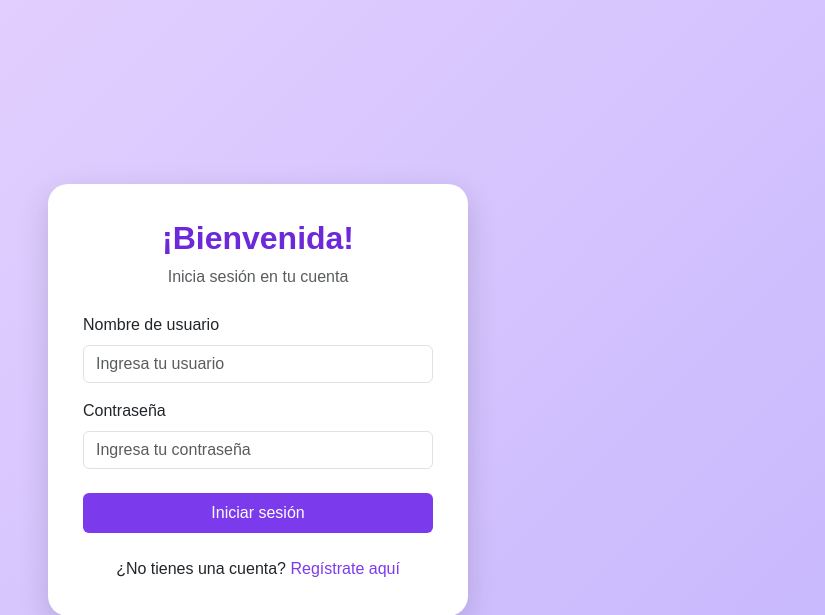
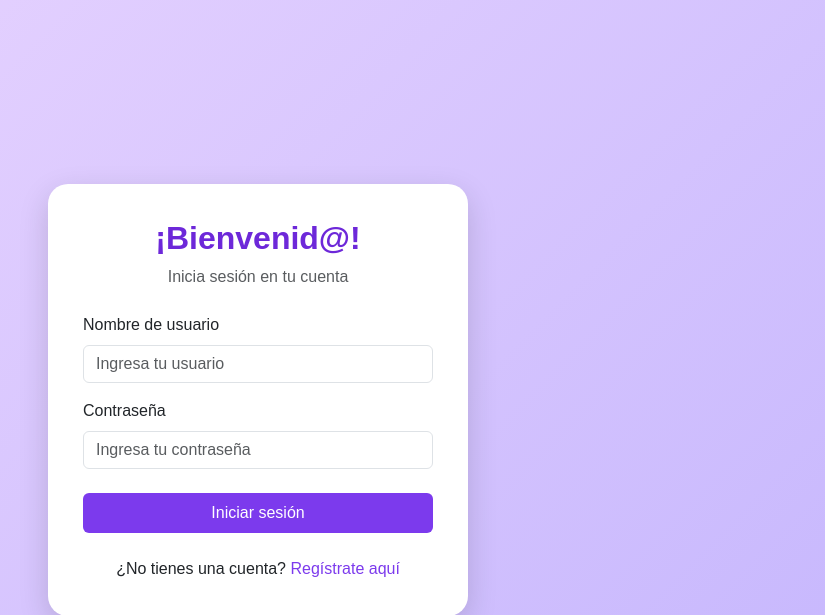
Before and after one commit to Stacycm/Workshops_ISW613, a PHP site: page /login.php in a window 1280 px wide. Shown: the top 615 px of the page, without its empty margins (382-1207 px from the left). Run offline with PHP 8.4, Linux system fonts and the light colour scheme.

Commit message:
Edicion login

```diff
--- a/workshop2/login.php
+++ b/workshop2/login.php
@@ -103,7 +103,7 @@ if ($_SERVER["REQUEST_METHOD"] == "POST") {
 
     <div class="login-card">
         <div class="text-center mb-4">
-            <h2>¡Bienvenida!</h2>
+            <h2>¡Bienvenid@!</h2>
             <p class="text-muted">Inicia sesión en tu cuenta</p>
         </div>
 
```
